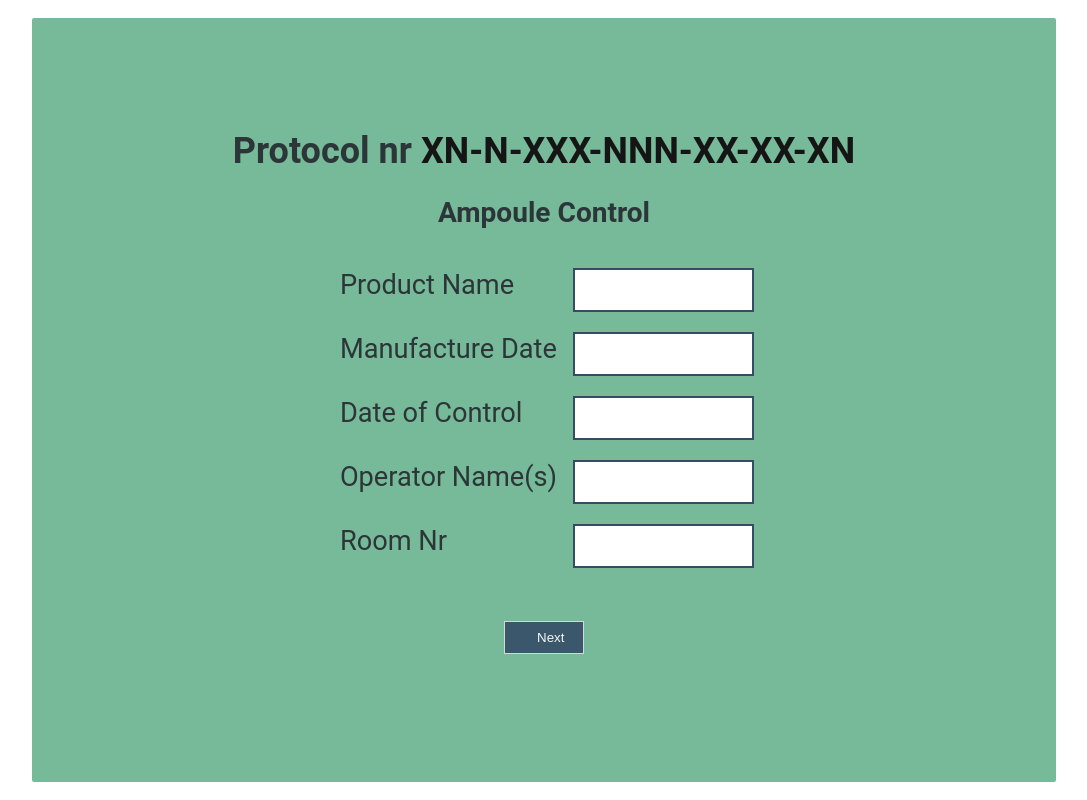
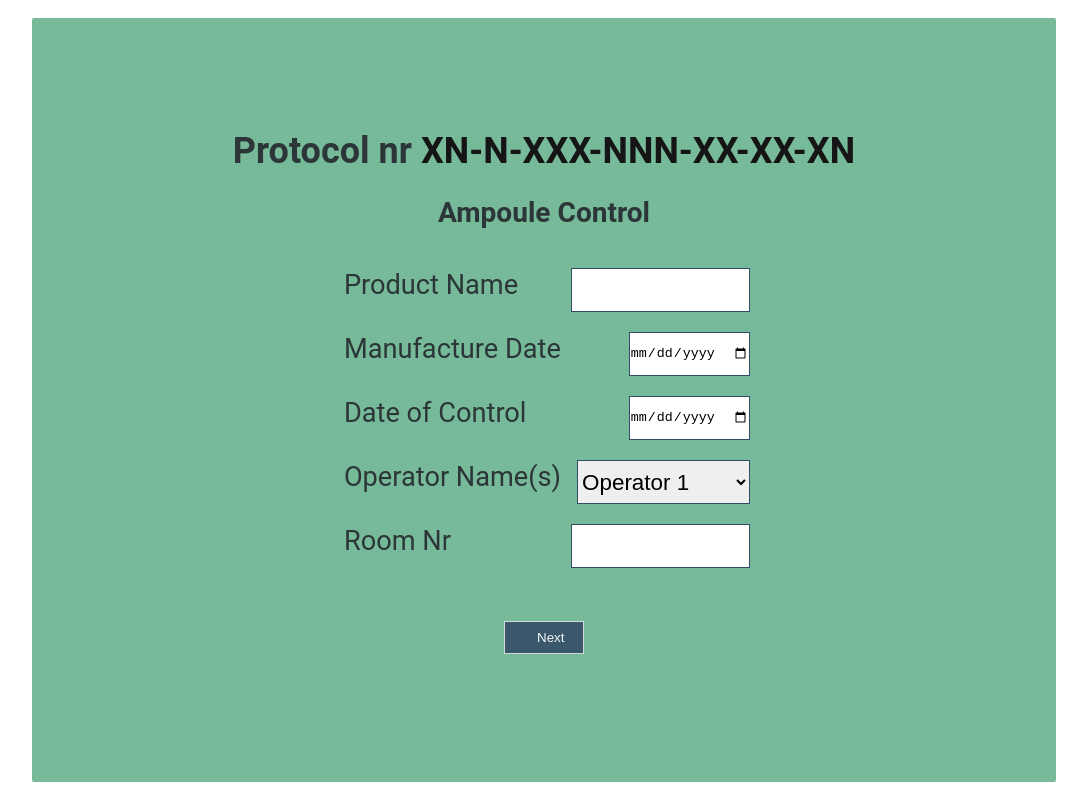
Before and after one commit to Rikulja/project-for-maria, a React (Create React App) app in the folder my-app/: page / in a window 1280 px wide. Shown: the whole page, without its empty margins (96-1183 px from the left). Built offline with nearby package versions, Linux system fonts and the light colour scheme.

Commit message:
Form Inputs value

```diff
--- a/my-app/src/components/FormPage.js
+++ b/my-app/src/components/FormPage.js
@@ -1,8 +1,29 @@
 //Styled
 import styled from "styled-components";
 import { Link } from "react-router-dom";
+import { useState } from "react";
 
 function FormPage() {
+  const [data, setData] = useState({
+    product: "",
+    dmanufacture: "",
+    dcontrol: "",
+    operator: "",
+    roomNr: "",
+  });
+
+  //functions
+
+  function handler(e) {
+    const newData = { ...data };
+    newData[e.target.id] = e.target.value;
+    setData(newData);
+  }
+
+  function submitForm(e) {
+    e.preventDefault();
+  }
+
   return (
     <div className="container">
       <h2>
@@ -10,27 +31,62 @@ function FormPage() {
       </h2>
       <h3>Ampoule Control</h3>
 
-      <Form>
+      <Form onSubmit={(e) => submitForm(e)}>
         <div className="column">
           <div className="row">
             <label htmlFor="pname">Product Name</label>
-            <input type="text" id="pname" name="pname" />
+            <input
+              onChange={(e) => handler(e)}
+              value={data.product}
+              id="product"
+              type="text"
+              name="pname"
+            />
           </div>
           <div className="row">
             <label htmlFor="mdate"> Manufacture Date</label>
-            <input type="text" name="mdate" />
+            <input
+              onChange={(e) => handler(e)}
+              value={data.dmanufacture}
+              id="dmanufacture"
+              required
+              type="date"
+              name="mdate"
+            />
           </div>
           <div className="row">
             <label htmlFor="dcontrol"> Date of Control</label>
-            <input type="text" name="dcontrol" />
+            <input
+              onChange={(e) => handler(e)}
+              value={data.dcontrol}
+              id="dcontrol"
+              required
+              type="date"
+              name="dcontrol"
+            />
           </div>
           <div className="row">
             <label htmlFor="operator"> Operator Name(s)</label>
-            <input type="text" name="operator" />
+            <select
+              onChange={(e) => handler(e)}
+              value={data.operator}
+              id="operator"
+              className="option"
+            >
+              <option value="operator1">Operator 1</option>
+              <option value="operator2">Operator 2</option>
+            </select>
           </div>
           <div className="row">
             <label htmlFor="room"> Room Nr</label>
-            <input type="text" name="room" />
+            <input
+              onChange={(e) => handler(e)}
+              value={data.roomNr}
+              id="roomNr"
+              required
+              type="number"
+              name="room"
+            />
           </div>
         </div>
 
@@ -64,7 +120,14 @@ const Form = styled.div`
   input {
     align-items: center;
     margin: 15px 10px 5px 0;
-    border: 2px solid #344d67;
+    border: 1px solid #344d67;
+  }
+  .option {
+    font-size: 1.4rem;
+    align-items: center;
+    margin: 15px 10px 5px 0;
+    border: 1px solid #344d67;
+    min-width: 173px;
   }
 `;
 
```
